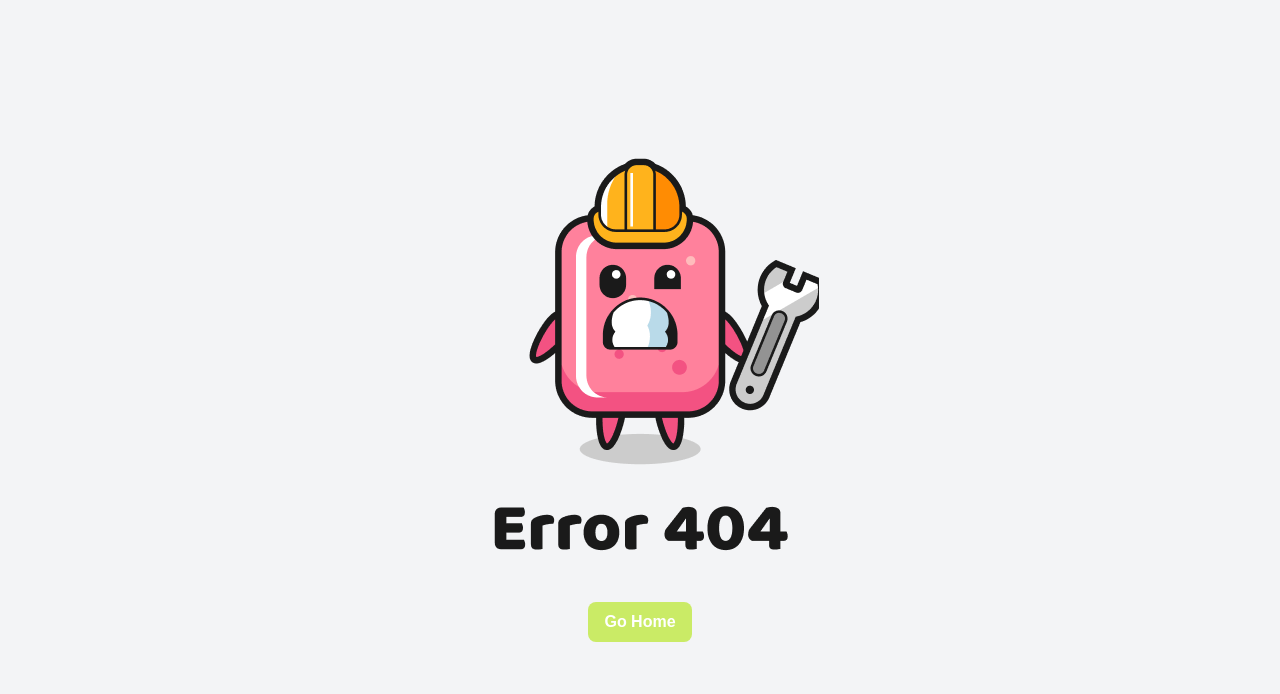
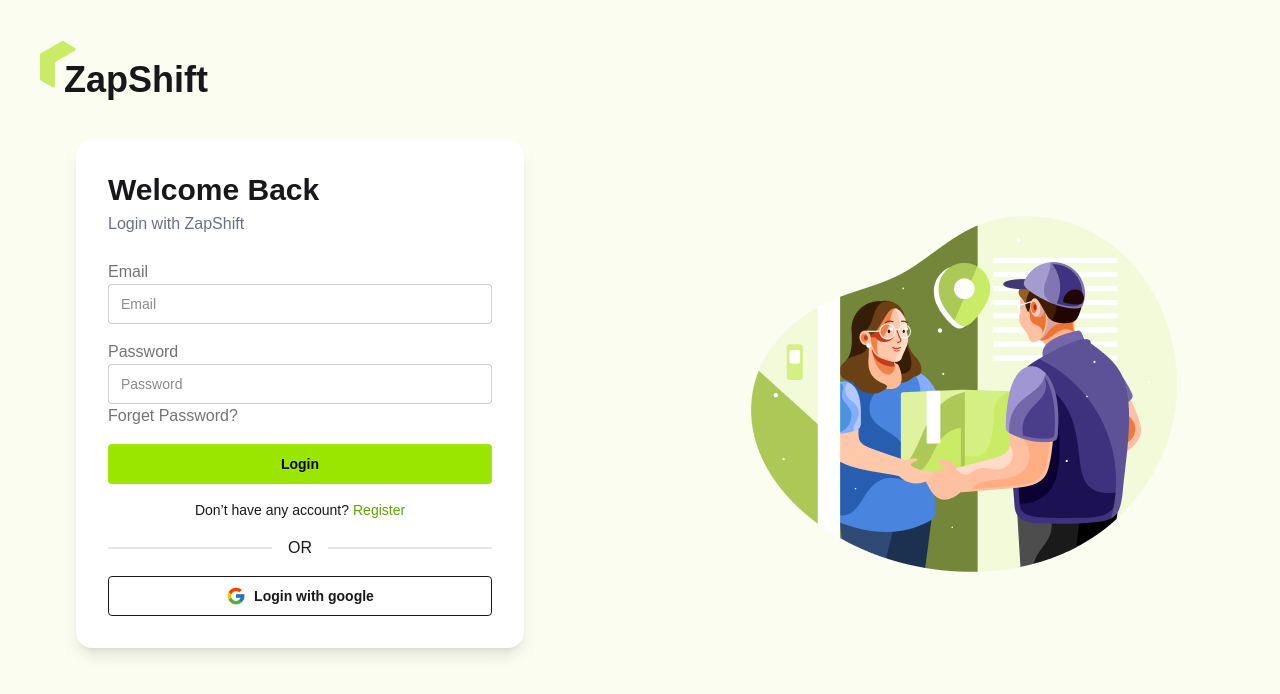
Before and after one commit to tonmoybiswas07/zap_shift_client, a React app: page /login in a window 1280 px wide. Before the commit this address had no page. Shown: the top 694 px of the page. Built offline with nearby package versions, Linux system fonts and the light colour scheme; the HTML template or start-up script is replaced by a standard one.

Commit message:
update login page design

```diff
--- /dev/null
+++ b/src/Layouts/AuthLayout/AuthLayout.jsx
@@ -0,0 +1,25 @@
+import React from "react";
+import { Outlet } from "react-router";
+import authImg from "../../assets/authimage.png";
+import Logo from "../../Components/Logo/Logo";
+
+const AuthLayout = () => {
+  return (
+    <div className=" max-w-7xl mx-auto bg-[#FAFDF0] min-h-screen pt-10">
+        <div className="flex justify-start pl-10 mb-10">
+            <Logo></Logo>
+            <h2 className="-ml-3 text-4xl font-bold mt-5">ZapShift</h2>
+        </div>
+      <div className="flex justify-center items-center gap-20">
+        <div className="flex-1">
+          <Outlet></Outlet>
+        </div>
+        <div className="flex-1 ">
+          <img src={authImg} alt="" />
+        </div>
+      </div>
+    </div>
+  );
+};
+
+export default AuthLayout;
--- a/src/Layouts/RootLayouts/RootLayouts.jsx
+++ b/src/Layouts/RootLayouts/RootLayouts.jsx
@@ -5,7 +5,7 @@ import Footer from '../../Pages/Shared/Footer/Footer';
 
 const RootLayouts = () => {
     return (
-        <div className=' max-w-7xl mx-auto min-h-screen pt-10'>
+        <div className=' max-w-7xl mx-auto min-h-screen  pt-10'>
             <Navbar></Navbar>
             <Outlet></Outlet>
             <Footer></Footer>
--- /dev/null
+++ b/src/Pages/Auth/Login/Login.jsx
@@ -0,0 +1,72 @@
+import React from "react";
+import { FcGoogle } from "react-icons/fc";
+
+const Login = () => {
+  return (
+    <div>
+      <div className=" flex items-center justify-center">
+        <div className="w-full max-w-md bg-white p-8 rounded-2xl shadow-lg">
+          {/* Title */}
+          <h1 className="text-3xl font-bold mb-1">Welcome Back</h1>
+          <p className="text-gray-500 mb-6">Login with ZapShift</p>
+
+          {/* Form */}
+          <form className="space-y-4">
+            {/* Email */}
+            <div className="form-control">
+              <label className="label">
+                <span className="label-text font-medium">Email</span>
+              </label>
+              <input
+                type="email"
+                placeholder="Email"
+                className="input input-bordered w-full"
+              />
+            </div>
+
+            {/* Password */}
+            <div className="form-control">
+              <label className="label">
+                <span className="label-text font-medium">Password</span>
+              </label>
+              <input
+                type="password"
+                placeholder="Password"
+                className="input input-bordered w-full"
+              />
+              <label className="label">
+                <a href="#" className="label-text-alt link link-hover">
+                  Forget Password?
+                </a>
+              </label>
+            </div>
+
+            {/* Login Button */}
+            <button className="btn w-full bg-lime-400 hover:bg-lime-500 text-black border-none">
+              Login
+            </button>
+          </form>
+
+          {/* Register */}
+          <p className="text-sm text-center mt-4">
+            Don’t have any account?
+            <a href="#" className="text-lime-600 font-medium ml-1">
+              Register
+            </a>
+          </p>
+
+          {/* Divider */}
+          <div className="divider my-5">OR</div>
+
+          {/* Google Login */}
+          <button className="btn btn-outline w-full flex items-center gap-2">
+            <FcGoogle className="text-xl" />
+            Login with google
+          </button>
+        </div>
+      </div>
+    </div>
+  );
+};
+
+export default Login;
--- /dev/null
+++ b/src/Pages/Auth/Register/Register.jsx
@@ -0,0 +1,11 @@
+import React from 'react';
+
+const Register = () => {
+    return (
+        <div>
+
+        </div>
+    );
+};
+
+export default Register;
--- a/src/Routes/Routes.jsx
+++ b/src/Routes/Routes.jsx
@@ -9,6 +9,9 @@ import Story from "../Pages/AboutUs/Story";
 import Success from "../Pages/AboutUs/Success";
 import Mission from "../Pages/AboutUs/Mission";
 import Team from "../Pages/AboutUs/team";
+import AuthLayout from "../Layouts/AuthLayout/AuthLayout";
+import Login from "../Pages/Auth/Login/Login";
+import Register from "../Pages/Auth/Register/Register";
 
 export const router = createBrowserRouter([
   {
@@ -32,4 +35,18 @@ export const router = createBrowserRouter([
       },
     ],
   },
+  {
+    path:"/",
+    Component:AuthLayout,
+    children:[
+      {
+        path:"login",
+        Component:Login
+      }
+      ,{
+        path:"register",
+        Component:Register
+      }
+    ]
+  }
 ]);
```
